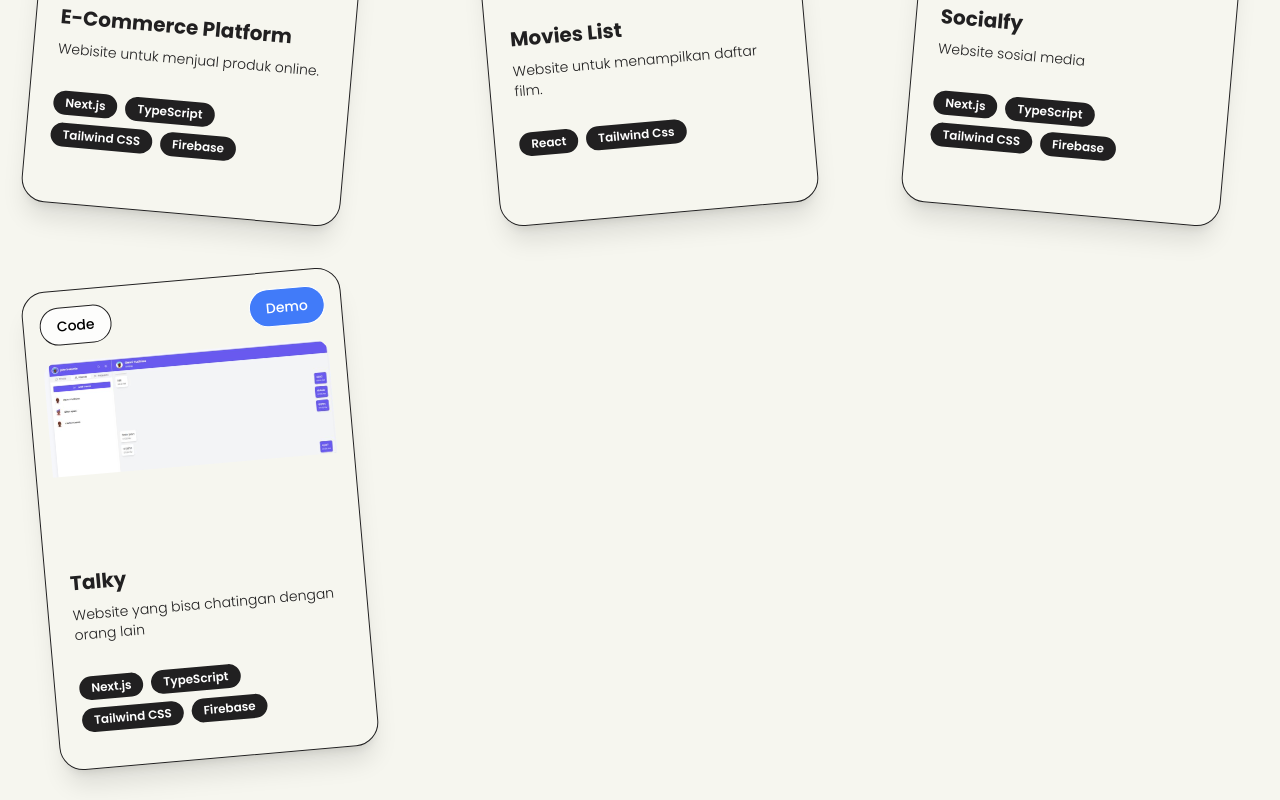
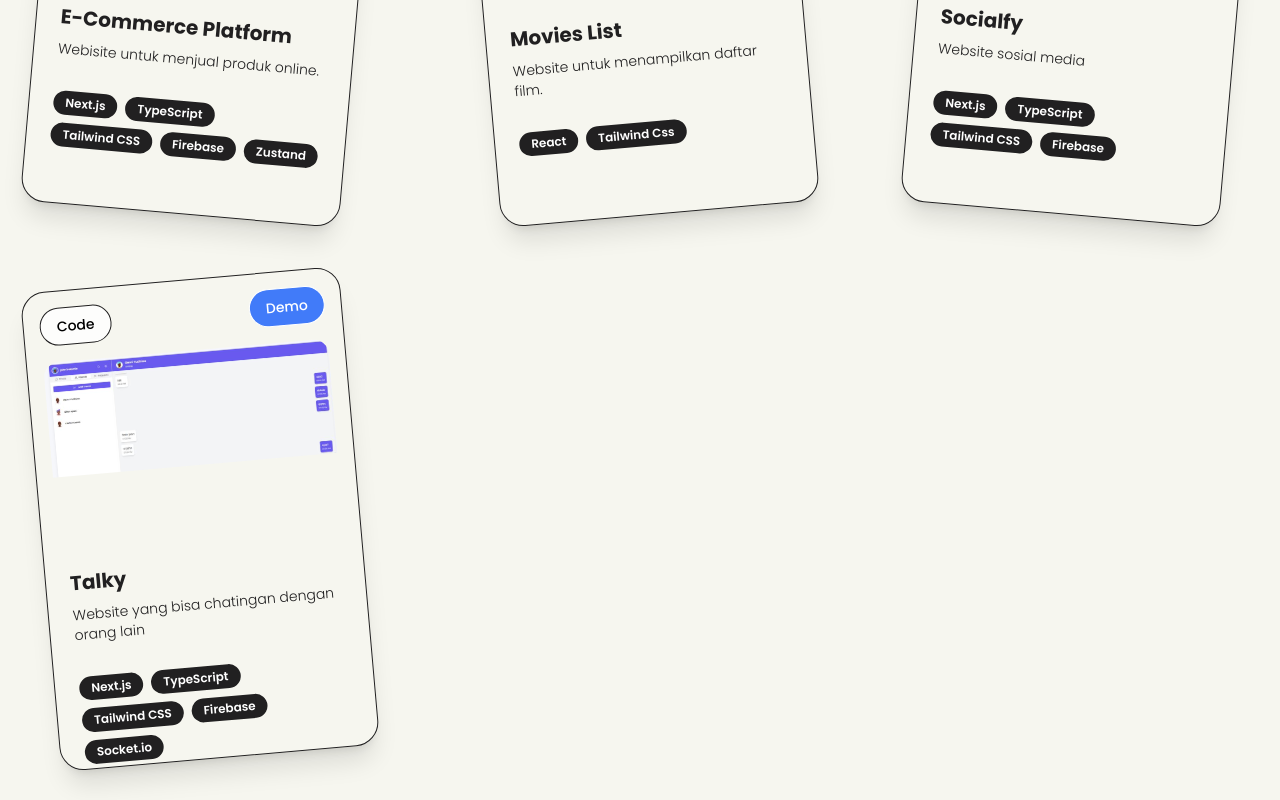
Before and after one commit to gemiyudhia/gemiyudhiaa, a Next.js app: page /work in a window 1280 px wide. Shown: the part 560-1360 px from the top of the page. Built offline with nearby package versions, Linux system fonts and the light colour scheme.

Commit message:
add technology to work

```diff
--- a/src/data/projects.ts
+++ b/src/data/projects.ts
@@ -14,7 +14,7 @@ export const projectsData: Project[] = [
     title: "E-Commerce Platform",
     description: "Webisite untuk menjual produk online.",
     image: "/images/online-store.jpeg",
-    tech: ["Next.js", "TypeScript", "Tailwind CSS", "Firebase"],
+    tech: ["Next.js", "TypeScript", "Tailwind CSS", "Firebase", "Zustand"],
     github: "https://github.com/gemiyudhia/onlinestore",
     demo: "https://toko-online-mu.vercel.app/",
     featured: true,
@@ -44,7 +44,7 @@ export const projectsData: Project[] = [
     title: "Talky",
     description: "Website yang bisa chatingan dengan orang lain",
     image: "/images/talky.jpeg",
-    tech: ["Next.js", "TypeScript", "Tailwind CSS", "Firebase"],
+    tech: ["Next.js", "TypeScript", "Tailwind CSS", "Firebase", "Socket.io"],
     github: "https://github.com/gemiyudhia/talky",
     demo: "https://talky-three.vercel.app/",
     featured: false,
```
